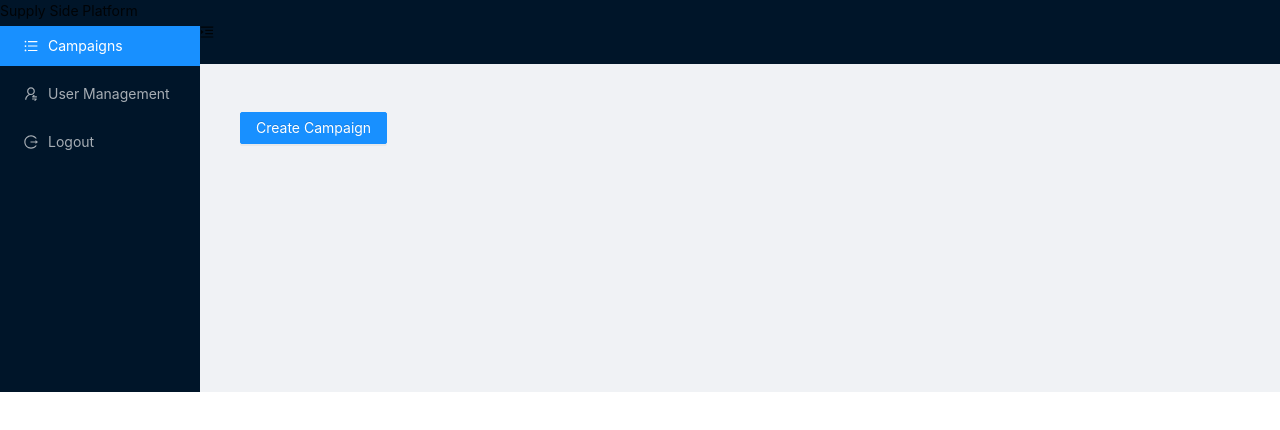
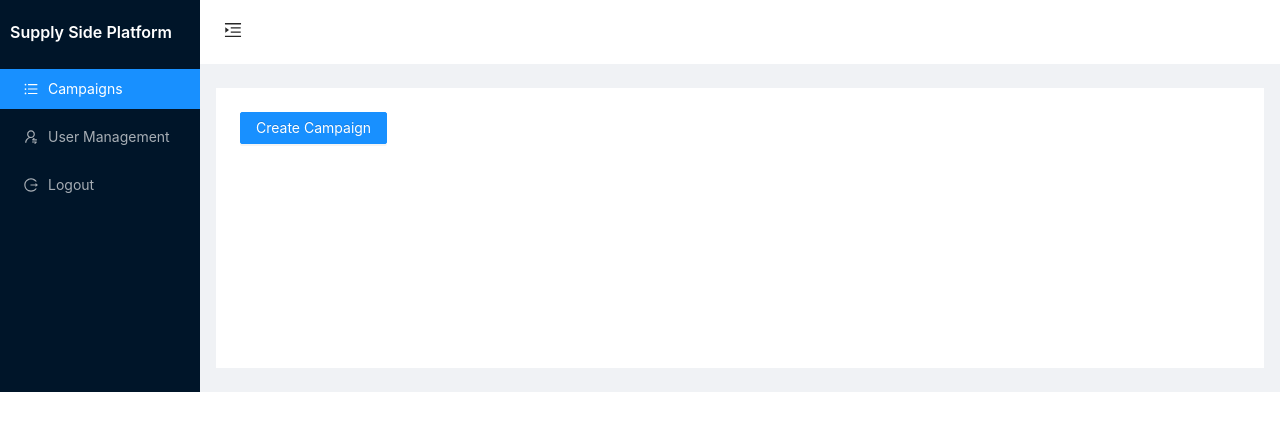
Before and after one commit to isaactobiloba/ssp-frontend, a React (Create React App) app: page / in a window 1280 px wide. Shown: the top 430 px of the page. Built offline with nearby package versions, Linux system fonts and the light colour scheme.

Commit message:
Add styles for index page

```diff
--- a/src/index.css
+++ b/src/index.css
@@ -1,13 +1,40 @@
 body {
   margin: 0;
-  font-family: -apple-system, BlinkMacSystemFont, 'Segoe UI', 'Roboto', 'Oxygen',
-    'Ubuntu', 'Cantarell', 'Fira Sans', 'Droid Sans', 'Helvetica Neue',
+  font-family: -apple-system, BlinkMacSystemFont, "Segoe UI", "Roboto", "Oxygen",
+    "Ubuntu", "Cantarell", "Fira Sans", "Droid Sans", "Helvetica Neue",
     sans-serif;
   -webkit-font-smoothing: antialiased;
   -moz-osx-font-smoothing: grayscale;
 }
 
 code {
-  font-family: source-code-pro, Menlo, Monaco, Consolas, 'Courier New',
+  font-family: source-code-pro, Menlo, Monaco, Consolas, "Courier New",
     monospace;
 }
+
+.trigger {
+  padding: 0 24px;
+  font-size: 18px;
+  line-height: 64px;
+  cursor: pointer;
+  transition: color 0.3s;
+}
+
+.trigger:hover {
+  color: #1890ff;
+}
+
+.logo {
+  padding: 20px 10px;
+  height: auto;
+  margin: auto;
+  color: #fff;
+  text-transform: capitalize;
+  font-weight: 600;
+  font-size: 16px;
+  background: #001529;
+}
+
+.site-layout .site-layout-background {
+  background: #fff;
+}
```
